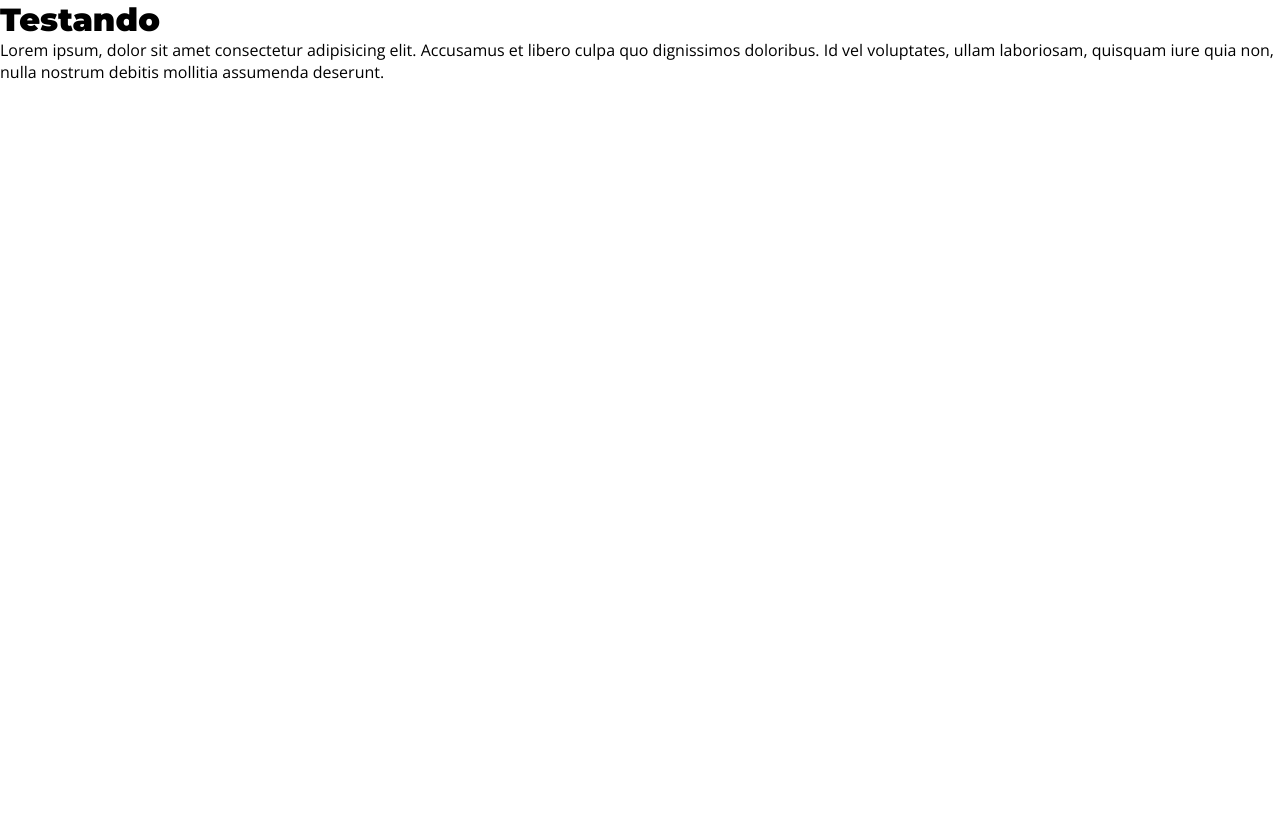
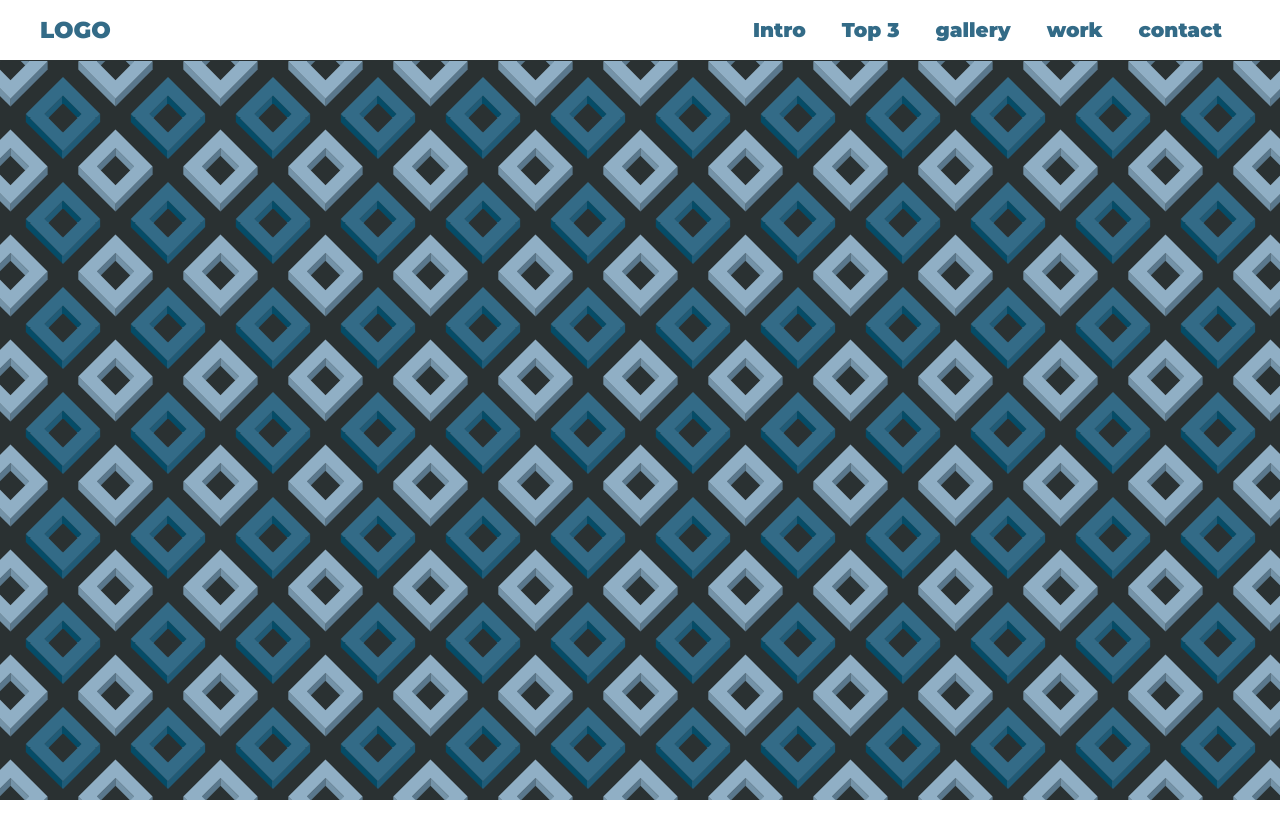
Before and after one commit to Notdutra/Learning-WebDev, a plain HTML site: page Udemy/LuizOtavioMiranda/Curso de HTML e CSS/landingPage/index.html in a window 1280 px wide. Before the commit the page ends 800 px from the top, so only its background shows below. Drawn offline with nearby package versions, Linux system fonts and the light colour scheme; files that its build step writes are made by us from their sources.

Commit message:
cleanup css

```diff
--- /dev/null
+++ b/Udemy/LuizOtavioMiranda/Curso de HTML e CSS/landingPage/assets/css/classes.css
@@ -0,0 +1,20 @@
+.main-bg {
+    background-image: url('../img/mainBackground.svg');
+    background-size: fill;
+    background-position: center center;
+    color: var(--white-color);
+}
+
+.white-bg {
+    background-color: var(--white-color);
+}
+
+.main-content {
+    max-width: 120rem;
+    margin: 0 auto;
+    padding: var(--gap);
+}
+
+.section {
+    min-height: 100vh;
+}
--- /dev/null
+++ b/Udemy/LuizOtavioMiranda/Curso de HTML e CSS/landingPage/assets/css/elements.css
@@ -0,0 +1,48 @@
+* {
+    padding: 0%;
+    margin: 0%;
+}
+
+/*
+font-family: 'Montserrat', sans-serif;
+font-family: 'Open Sans', sans-serif;
+*/
+
+html {
+    font-size: 62.5%;
+}
+
+body {
+    font-family: 'Open Sans', sans-serif;
+    font-size: 2rem;
+    color: var(--primary-color);
+}
+
+h1, h2, h3, h4, h5, h6 {
+    font-family: 'Montserrat', sans-serif;
+}
+
+h1 {
+    font-size: 6rem;
+    text-transform: uppercase;
+}
+
+h2 {
+    font-size: 5.5rem;
+}
+
+h3 {
+    font-size: 5rem;
+}
+
+h4 {
+    font-size: 4.5rem;
+}
+
+h5 {
+    font-size: 4rem;
+}
+
+h6 {
+    font-size: 3.5rem;
+}
--- /dev/null
+++ b/Udemy/LuizOtavioMiranda/Curso de HTML e CSS/landingPage/assets/css/menu.css
@@ -0,0 +1,58 @@
+.menu {
+    position: fixed;
+    top: 0;
+    left: 0;
+    right: 0;
+    width: 100%;
+    border-bottom: 0.1rem solid var(--dark-gray-color);
+}
+
+.menu-content {
+    display: flex;
+    justify-content: space-between;
+    align-items: center;
+    padding-top: 0;
+    padding-bottom: 0;
+}
+
+.menu h1 {
+    font-size: 2.3rem;
+    color: var(--primary-color);
+}
+
+.menu h1 a {
+    color: inherit;
+}
+
+a {
+    text-decoration: none;
+}
+
+.menu ul {
+    list-style: none;
+    display: flex;
+}
+
+.menu ul li a {
+    display: block;
+    padding: 1.8rem;
+    font-family: 'Montserrat', sans-serif;
+    color: var(--primary-color);
+    position: relative;
+}
+
+.menu ul li a::after {
+    content: '';
+    position: absolute;
+    bottom: 1rem;
+    left: 50%;
+    width: 0%;
+    height: 0.2rem;
+    background-color: var(--dark-gray-color);
+    transition: all 300ms ease-in-out;
+}
+
+.menu ul li a:hover::after {
+    width: 50%;
+    left: 25%;
+}
--- a/Udemy/LuizOtavioMiranda/Curso de HTML e CSS/landingPage/assets/css/styles.css
+++ /dev/null
@@ -1,17 +0,0 @@
-* {
-    padding: 0%;
-    margin: 0%;
-}
-
-/*
-font-family: 'Montserrat', sans-serif;
-font-family: 'Open Sans', sans-serif;
-*/
-
-body {
-    font-family: 'Open Sans', sans-serif;
-}
-
-h1, h2, h3, h4, h5, h6 {
-    font-family: 'Montserrat', sans-serif;
-}
--- /dev/null
+++ b/Udemy/LuizOtavioMiranda/Curso de HTML e CSS/landingPage/assets/css/variables.css
@@ -0,0 +1,7 @@
+:root {
+    --primary-color: #336B87;
+    --secondary-color: #90AFC5;
+    --white-color: #fff;
+    --dark-gray-color: #2A3132;
+    --gap: 3rem;
+}
--- a/Udemy/LuizOtavioMiranda/Curso de HTML e CSS/landingPage/index.html
+++ b/Udemy/LuizOtavioMiranda/Curso de HTML e CSS/landingPage/index.html
@@ -11,11 +11,32 @@
       href="https://fonts.googleapis.com/css2?family=Montserrat:wght@900&family=Open+Sans:ital,wght@0,400;0,700;1,400&display=swap"
       rel="stylesheet"
     />
+    <link rel="stylesheet" href="./assets/css/variables.css">
+    <link rel="stylesheet" href="./assets/css/classes.css" />
+    <link rel="stylesheet" href="./assets/css/elements.css" />
+    <link rel="stylesheet" href="./assets/css/menu.css">
     <link rel="stylesheet" href="./assets/css/styles.css" />
   </head>
-  <body>
-    <h1>Testando</h1>
-    <p>Lorem ipsum, dolor sit amet consectetur adipisicing elit. Accusamus et libero culpa quo dignissimos doloribus. Id vel voluptates, ullam laboriosam, quisquam iure quia non, nulla nostrum debitis mollitia assumenda deserunt.</p>
+  <body class="main-bg">
+    <aside class="menu white-bg">
+      <section class="main-content menu-content">
+        <h1>
+          <a href="#">Logo</a>
+        </h1>
+
+        <nav>
+          <ul>
+            <li><a href="#">Intro</a></li>
+            <li><a href="#">Top 3</a></li>
+            <li><a href="#">gallery</a></li>
+            <li><a href="#">work</a></li>
+            <li><a href="#">contact</a></li>
+          </ul>
+        </nav>
+      </section>
+    </aside>
+    <section class="section"></section>
+    <section class="section white-bg"></section>
     <script src="./assets/js/script.js"></script>
   </body>
 </html>
```
Also changed, not shown: Udemy/LuizOtavioMiranda/Curso de HTML e CSS/landingPage/assets/img/mainBackground.svg (added).
